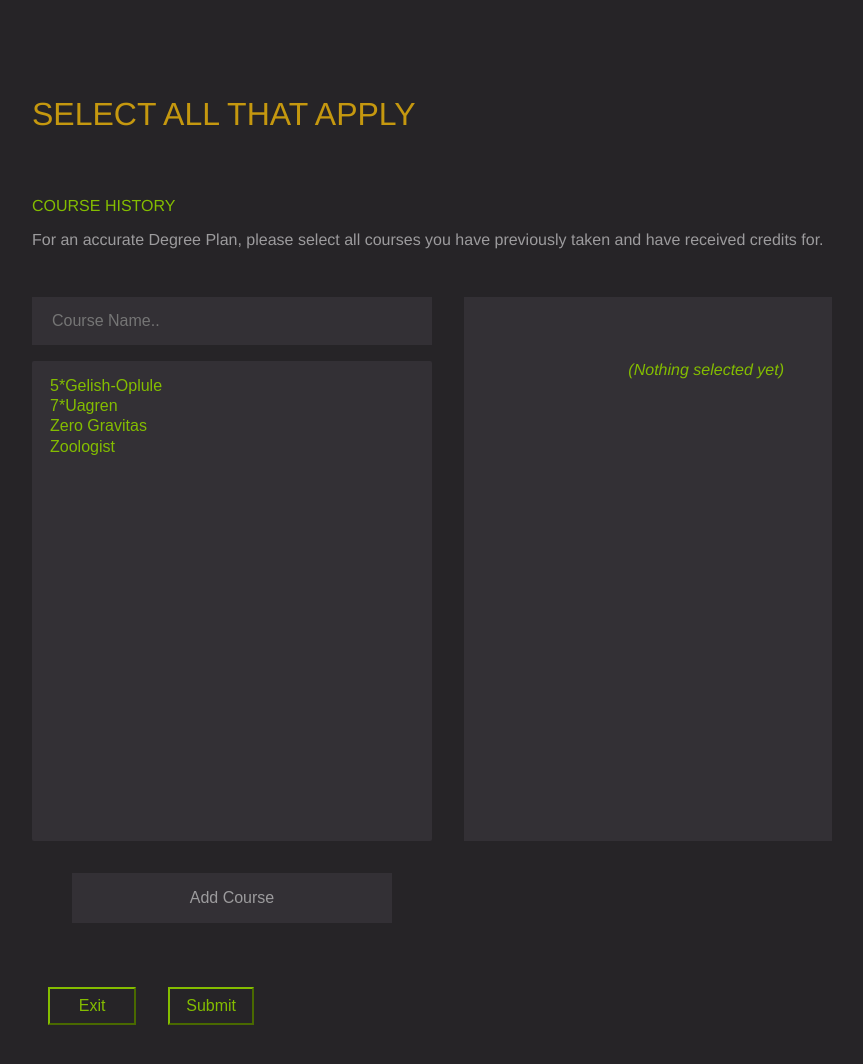
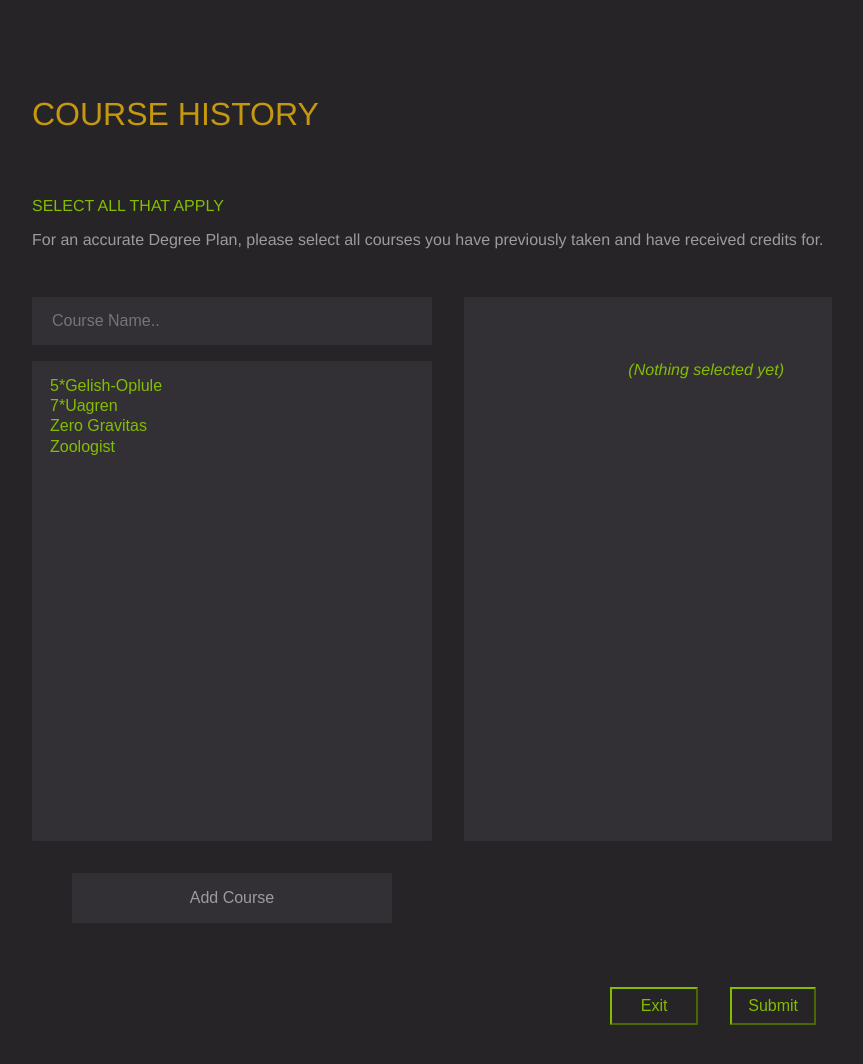
Before and after one commit to UBCO-COSC499-Winter-2018-Term-1-2/visual-course-planner, a React app in the folder client/: page /course-history in a window 1280 px wide. Shown: the top 1064 px of the page, without its empty margins (32-895 px from the left). Built offline with nearby package versions, Linux system fonts and the light colour scheme.

Commit message:
basic css naming scheme added

```diff
--- a/client/src/components/PreviousCourses/PreviousCourses.css
+++ b/client/src/components/PreviousCourses/PreviousCourses.css
@@ -82,7 +82,7 @@ a:link{
     clear: both;
     margin: 4em 0em;
     display: flex;
-    flex-direction: row;
+    flex-direction: row-reverse;
 
     /* text-align: center;  */
 }
--- a/client/src/components/PreviousCourses/PreviousCourses.js
+++ b/client/src/components/PreviousCourses/PreviousCourses.js
@@ -38,8 +38,8 @@ class previousCourses extends Component {
           <div>
 
             <div className="course-menu">
-              <h1 className="yellow-title">Select All That Apply</h1>
-              <label className="green-title">Course History</label>
+              <h1 className="yellow-title">Course History</h1>
+              <label className="green-title">Select All That Apply</label>
 
               <p className="msg-text">
               For an accurate Degree Plan, please select all courses
@@ -76,8 +76,8 @@ class previousCourses extends Component {
               </div>
 
               <div className="btn-div">
+                <button className="green-borderbtn"><Link to = "/main">Submit</Link></button>
                 <button className="exit-green-borderbtn"><Link to = "/main">Exit</Link></button>
-                <button className="green-borderbtn"><Link to = "/main">Submit</Link></button>
               </div>
 
             </div>
```
